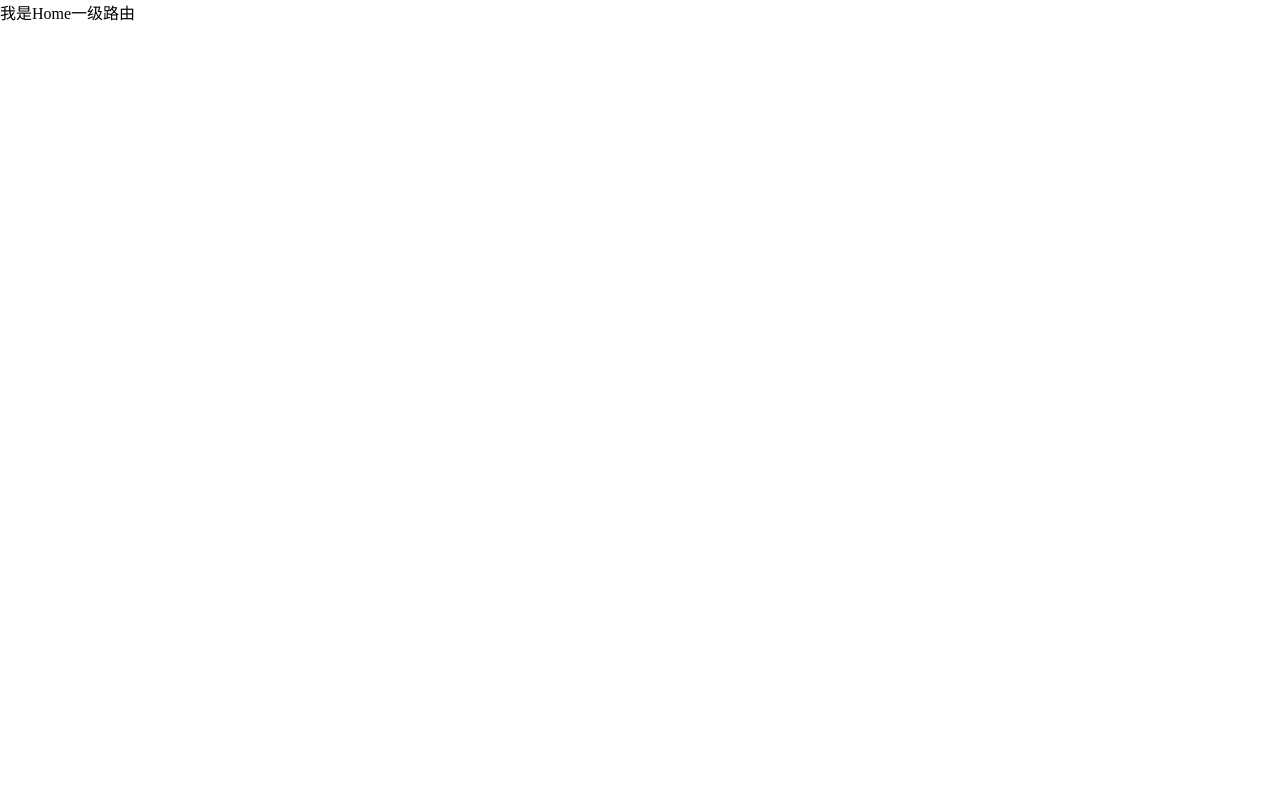
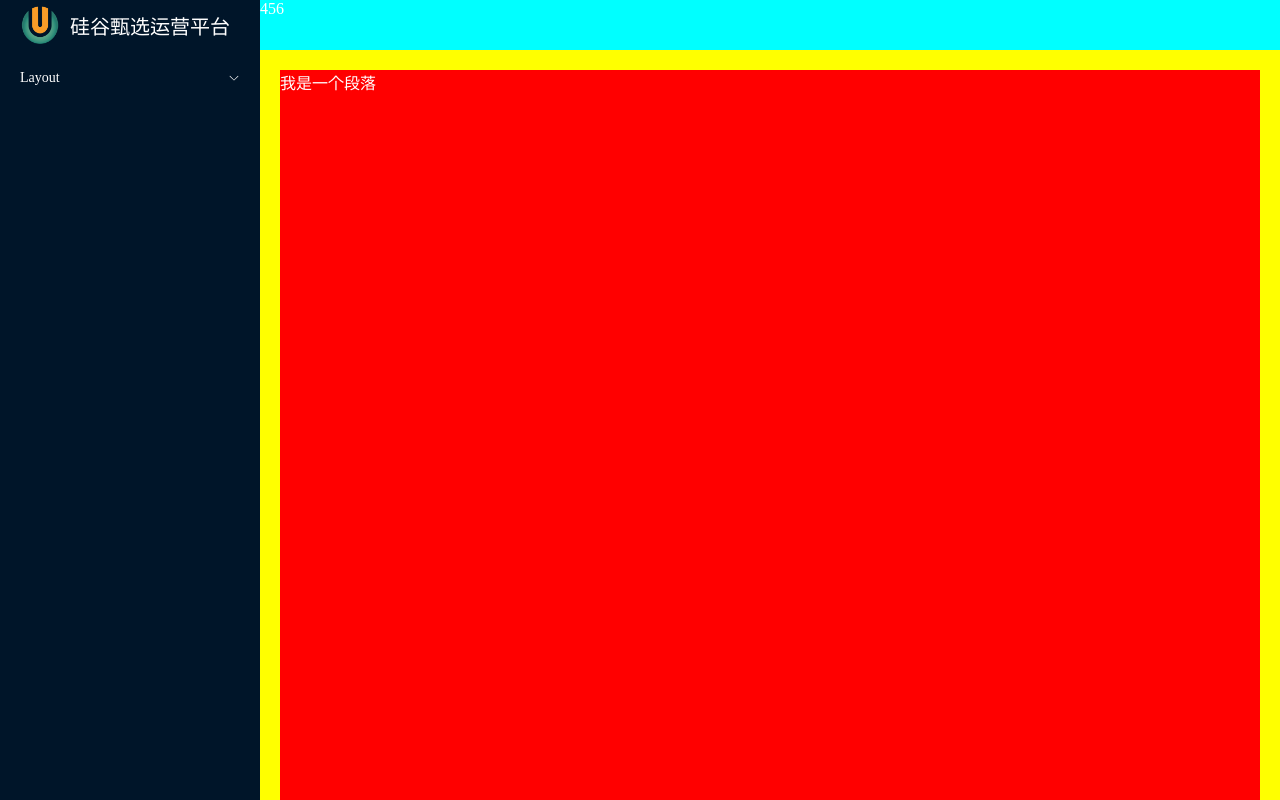
Before and after one commit to leon-frontend/vue3-general-manage, a Vue app: page /#/ in a window 1280 px wide. Built offline with nearby package versions, Linux system fonts and the light colour scheme.

Commit message:
feat: 20240630

```diff
--- a/package.json
+++ b/package.json
@@ -61,6 +61,7 @@
     "vite": "^5.2.0",
     "vite-plugin-mock": "^3.0.2",
     "vite-plugin-svg-icons": "^2.0.1",
+    "vite-plugin-vue-setup-extend": "^0.4.0",
     "vue-tsc": "^2.0.6"
   }
 }
--- /dev/null
+++ b/src/layout/index.vue
@@ -0,0 +1,74 @@
+<template>
+  <div class="layout_container">
+    <!-- 左侧菜单 -->
+    <div class="layout_slider">
+      <Logo></Logo>
+      <!-- 展示路由菜单 -->
+      <!-- 使用滚动组件，防止路由菜单太多超出范围 -->
+      <el-scrollbar class="scrollbar">
+        <!-- 菜单Menu组件，设置可折叠的路由菜单 -->
+        <el-menu style="--el-menu-bg-color: #001529; --el-menu-text-color: white">
+          <!-- 根据路由信息动态生成菜单 -->
+          <Menu :menuList="userStore.menuRoutes"></Menu>
+        </el-menu>
+      </el-scrollbar>
+    </div>
+    <!-- 顶部导航 -->
+    <div class="layout_tabbar">456</div>
+    <!-- 内容展示区 -->
+    <div class="layout_main">
+      <p style="height: 2000px; background-color: red;">我是一个段落</p>
+    </div>
+  </div>
+</template>
+
+<script setup lang="ts" name="Layout">
+import Logo from './logo/index.vue' // 引入Logo组件
+import Menu from './menu/index.vue' // 引入菜单组件
+import { useUserStore } from '@/store/modules/user' // 获取小仓库，仓库中有常量路由数据
+const userStore = useUserStore()
+</script>
+
+<style lang="scss" scoped>
+.layout_container {
+  width: 100%;
+  height: 100vh;
+  color: white;
+
+  .layout_slider {
+    width: $base-menu-width;
+    height: 100vh;
+    background-color: $base-menu-backgound-color;
+
+    .scrollbar {
+      width: 100%;
+      height: calc(100vh - $base-menu-logo-height);
+
+      // el-menu标签默认右边框是1px，需要清除这个样式
+      .el-menu {
+        border-right: none;
+      }
+    }
+  }
+
+  .layout_tabbar {
+    position: fixed;
+    width: calc(100% - $base-menu-width);
+    height: $base-tabbar-height;
+    background-color: cyan;
+    left: $base-menu-width;
+    top: 0px;
+  }
+
+  .layout_main {
+    position: absolute;
+    width: calc(100% - $base-menu-width);
+    height: calc(100vh - $base-tabbar-height);
+    background-color: yellow;
+    left: $base-menu-width;
+    top: $base-tabbar-height;
+    padding: 20px;
+    overflow: auto; // 加滚动条，其样式写在index.scss文件中，作为全局样式
+  }
+}
+</style>
--- /dev/null
+++ b/src/layout/logo/index.vue
@@ -0,0 +1,28 @@
+<template>
+  <div class="logo" v-if="setting.logoHidden">
+    <img :src="setting.logo" alt="">
+    <p>{{ setting.title }}</p>
+  </div>
+</template>
+
+<script setup lang="ts" name="index">
+import setting from '@/setting' // 引入设置标题与logo配置文件
+</script>
+
+<style lang="scss" scoped>
+.logo {
+  width: 100%;
+  height: $base-menu-logo-height;
+  display: flex;
+  align-items: center;
+  padding: 20px;
+  img {
+    width: 40px;
+    height: 40px;
+    margin-right: 10px;
+  }
+  p {
+    font-size: $base-logo-title-fontsize;
+  }
+}
+</style>
--- /dev/null
+++ b/src/layout/menu/index.vue
@@ -0,0 +1,32 @@
+<template>
+  <div>
+    <template v-for="item in menuList" :key="item.path">
+      <!-- 没有子路由的情况 -->
+      <!-- 使用item.meta.hidden属性判断该路由信息是否显示在导航栏中 -->
+      <el-menu-item v-if="!item.children && !item.meta.hidden" :index="item.path">
+        <template #title>
+          <span>图标&nbsp</span>
+          <span>{{ item.meta.title }}</span>
+        </template>
+      </el-menu-item>
+      <!-- 如果只有一个子路由，就只展示子路由，不需要使用折叠菜单 -->
+      <el-menu-item v-if="item.children && item.children.length === 1 && !item.children[0].meta.hidden" :index="item.children[0].path">
+        <template #title>{{ item.children[0].meta.title }}</template>
+      </el-menu-item>
+      <!-- 存在子路由并且子路由的数量大于 1 个 -->
+      <!-- <el-sub-menu :index="item.path" v-if="item.children && item.children.length > 1"> -->
+      <el-sub-menu :index="item.path" v-if="item.children && item.children.length > 1 && !item.meta.hidden">
+        <template #title>{{ item.meta.title }}</template>
+        <!-- 使用递归组件处理多级路由的场景 -->
+        <Menu :menuList="item.children"></Menu>
+      </el-sub-menu>
+    </template>
+  </div>
+</template>
+
+<!-- 递归组件必须设置 name 属性 -->
+<script setup lang="ts" name="Menu">
+defineProps(['menuList']) // 接受父组件传递过来的路由信息
+</script>
+
+<style lang="css" scoped></style>
--- a/src/router/routes.ts
+++ b/src/router/routes.ts
@@ -5,18 +5,56 @@ export const constantRoutes = [
     name: 'Login',
     path: '/login',
     component: () => import('@/views/Login/index.vue'),
+    meta: {
+      title: '登录', // 动态生成路由时展示的标题
+      hidden: true, // 代表路由标题在导航栏中是否隐藏，ture表示隐藏，false表示不隐藏
+    }
   },
   // 用户登陆成功，用于展示数据的路由
   {
-    name: 'Home',
+    name: 'Layout',
     path: '/',
-    component: () => import('@/views/Home/index.vue'),
+    component: () => import('@/layout/index.vue'),
+    meta: {
+      title: 'Layout', // 动态生成路由时展示的标题
+      hidden: false, // 代表路由标题在导航栏中是否隐藏，true表示隐藏，false表示不隐藏
+    },
+    children: [
+      {
+        path: '/home',
+        component: () => import('@/views/Home/index.vue'),
+        meta: {
+          title: '首页', // 动态生成路由时展示的标题
+          hidden: false,// 代表路由标题在导航栏中是否隐藏，true表示隐藏，false表示不隐藏
+        },
+      },
+      {
+        path: '/test',
+        component: () => import('@/views/Home/index.vue'),
+        meta: {
+          title: '测试',
+          hidden: false,// 代表路由标题在导航栏中是否隐藏，ture表示隐藏，false表示不隐藏
+        }
+      }
+    ],
   },
   {
     name: '404',
     path: '/404',
     component: () => import('@/views/404/index.vue'),
+    meta: {
+      title: '404', // 动态生成路由时展示的标题
+      hidden: true, // 代表路由标题在导航栏中是否隐藏，ture表示隐藏，false表示不隐藏
+    },
   },
   // 当上面的路由都没有匹配上时，使用重定向匹配下面的任意路由
-  { name: 'Any', path: '/:pathMatch(.*)*', redirect: '/404' },
+  {
+    name: 'Any',
+    path: '/:pathMatch(.*)*',
+    redirect: '/404',
+    meta: {
+      title: '任意路由', // 动态生成路由时展示的标题
+      hidden: true, // 代表路由标题在导航栏中是否隐藏，ture表示隐藏，false表示不隐藏
+    },
+  },
 ]
--- /dev/null
+++ b/src/setting.ts
@@ -0,0 +1,6 @@
+// 用于项目logo和标题的配置
+export default {
+  title: '硅谷甄选运营平台', // 项目标题
+  logo: '/logo.png', // 项目logo路径设置
+  logoHidden: true, // logo组件是否隐藏
+}
--- a/src/store/modules/user.ts
+++ b/src/store/modules/user.ts
@@ -1,12 +1,15 @@
 // 创建用户相关的小仓库
 import { defineStore } from 'pinia'
 import { reqLogin } from '@/api/user'
-import { ref } from 'vue'
+import { reactive, ref } from 'vue'
 import type { LoginForm, LoginResponseData } from '@/api/user/type' // 引入ts数据类型
 // @/utils/token.ts文件封装本地存储数据与读取数据的方法
 import { SET_TOKEN, GET_TOKEN } from '@/utils/token'
+// 引入常量路由，将路由规则放入仓库中，方便组件根据路由动态生成数据
+import { constantRoutes } from '@/router/routes'
 
 export const useUserStore = defineStore('User', () => {
+  //#region ---------- 和 token & 发请求相关的业务处理 -------------
   // 1. 使用 ref/reactive 定义的响应式数据就是 state 中的数据
   // token是用户的唯一标识，并且实现localStorage的持久化
   // localStorage.getItem('TOKEN')的默认值是null
@@ -29,8 +32,13 @@ export const useUserStore = defineStore('User', () => {
       return Promise.reject(new Error(result.data.message))
     }
   }
+  //#endregion --------- 和token&发请求相关的业务处理 ---------------
 
-  // 3. 定义的computed函数就是 getters 配置项
+  //#region ------------ 和路由相关的业务处理 ----------------
+  let menuRoutes = reactive(constantRoutes) // 常量路由数据
+  //#endregion --------- 和路由相关的业务处理 ----------------
 
-  return { token, userLogin }
+
+  // 暴露数据给外界使用
+  return { token, userLogin, menuRoutes }
 })
--- a/src/styles/index.scss
+++ b/src/styles/index.scss
@@ -1,2 +1,15 @@
 // 引入清除默认样式
-@import './reset.scss'
+@import './reset.scss';
+
+// 滚动条的外观设置
+::-webkit-scrollbar {
+  width: 10px; // 滚动条的宽度
+}
+::-webkit-scrollbar-track {
+  background-color: $base-menu-backgound-color; // 滚动条的颜色
+}
+::-webkit-scrollbar-thumb {
+  width: 10px;
+  background-color: yellow; // 滚动滑块的颜色
+  border-radius: 10px;
+}
--- a/src/styles/variable.scss
+++ b/src/styles/variable.scss
@@ -1,2 +1,14 @@
 // 定义 scss 的全局变量
-// $color: red;
+
+// 左侧菜单栏的宽度和颜色
+$base-menu-width: 260px;
+$base-menu-backgound-color: #001529;
+
+// 顶部导航的高度
+$base-tabbar-height: 50px;
+
+// 左侧菜单栏logo高度设置
+$base-menu-logo-height: 50px;
+
+// 左侧菜单栏logo的文字大小
+$base-logo-title-fontsize: 20px;
--- a/src/views/Login/index.vue
+++ b/src/views/Login/index.vue
@@ -10,42 +10,23 @@
         <!-- :model="loginForm"属性指将表单数据收集到loginForm对象中 -->
         <!-- :rules="rules"属性指表单的校验规则在rules对象中-->
         <!-- ref="form"属性用于获取el-form组件实例，调用该实例身上的validate方法校验表单 -->
-        <el-form
-          class="login_form"
-          :model="loginForm"
-          :rules="rules"
-          ref="form"
-        >
+        <el-form class="login_form" :model="loginForm" :rules="rules" ref="form">
           <h1>Hello</h1>
           <h2>WelCome to GuiGuZhenXuan</h2>
           <!-- 用户名输入框 -->
           <el-form-item prop="username">
             <!-- prop="username"属性表示需要进行校验的值,prop的值对应于rules对象中的属性名 -->
-            <el-input
-              :prefix-icon="User"
-              v-model="loginForm.username"
-            ></el-input>
+            <el-input :prefix-icon="User" v-model="loginForm.username"></el-input>
           </el-form-item>
           <!-- 密码输入框 -->
           <el-form-item prop="password">
             <!-- prop="password"属性表示需要进行校验的值 -->
-            <el-input
-              type="password"
-              :prefix-icon="Lock"
-              v-model="loginForm.password"
-              show-password
-            ></el-input>
+            <el-input type="password" :prefix-icon="Lock" v-model="loginForm.password" show-password></el-input>
           </el-form-item>
           <!-- 登录按钮 -->
           <el-form-item>
             <!-- loading属性用于控制按钮的加载效果 -->
-            <el-button
-              class="login_btn"
-              type="primary"
-              size="default"
-              @click="login"
-              :loading="loading"
-            >
+            <el-button class="login_btn" type="primary" size="default" @click="login" :loading="loading">
               登录
             </el-button>
           </el-form-item>
@@ -98,40 +79,29 @@ const login = async () => {
 }
 
 // -------------------- 表单校验 ------------------------
-// validatePass是自定义校验规则的函数
-// rule参数为校验规则对象
-// value参数为表单元素的文本内容
-// callback参数是一个函数，如果校验通过就调用该函数;如果校验没通过则调用该函数时传入Error错误信息
-// const validateUsername = (rule: any, value: any, callback: any) => {
-//   if (/^\d{5, 10}$/.test(value)) callback()
-//   else callback(new Error('账号长度至少5位，至多10位'))
-// }
-
+// 自定义校验规则 => validateUsernames 函数是自定义校验规则的函数
+// rule参数为校验规则对象, value参数为表单元素的文本内容
+// callback参数是一个函数，如果校验通过就调用该函数放行;如果校验没通过则调用该函数时传入Error错误信息
+const validateUsername =  (rule: any, value: any, callback: any) => {
+  if (value.length >= 5 && value.length <= 10) callback()
+  else callback(new Error('账号长度至少5位，至多10位'))
+}
+const validatePassword = (rule: any, value: any, callback: any) => {
+  if (value.length >= 6 && value.length <= 10) callback()
+  else callback(new Error('密码长度至少6位，至多10位'))
+}
 // 配置表单校验规则
 const rules = {
+  // 1. -------- 默认校验规则配置 ---------
   // required属性表示该字段必须要校验
   // message属性表示校验失败时的提示信息
   // trigger属性表示触发校验的时机，blur表示失去焦点时触发校验，change表示文本发生变化时触发校验
-  username: [
-    {
-      required: true,
-      min: 5,
-      max: 10,
-      message: '用户名长度至少6位，至多10位',
-      trigger: 'change',
-    },
-  ],
-  password: [
-    {
-      required: true,
-      min: 6,
-      max: 15,
-      message: '用户名长度至少6位，至多15位',
-      trigger: 'change',
-    },
-  ],
-  // 自定义校验规则
-  // username: [{ validator: validateUsername, trigger: 'change' }],
+  // username: [{ required: true, min: 5, max: 10, message: '用户名长度至少6位，至多10位', trigger: 'change' }],
+  // password: [{ required: true, min: 6, max: 15, message: '用户名长度至少6位，至多15位', trigger: 'change' }],
+  // 2. -------- 自定义校验规则 ---------
+  // 配置validator属性和自定义校验函数
+  username: [{ validator: validateUsername, trigger: 'change' }],
+  password: [{ validator: validatePassword, trigger: 'change' }],
 }
 </script>
 
--- a/vite.config.ts
+++ b/vite.config.ts
@@ -3,6 +3,7 @@ import vue from '@vitejs/plugin-vue'
 import path from 'path'
 import { createSvgIconsPlugin } from 'vite-plugin-svg-icons'
 import { viteMockServe } from 'vite-plugin-mock'
+import VueSetupExtend from "vite-plugin-vue-setup-extend"
 
 // https://vitejs.dev/config/
 export default defineConfig(({ command }) => {
@@ -17,6 +18,7 @@ export default defineConfig(({ command }) => {
       viteMockServe({
         enable: command === 'serve', //用于判断当前的环境，只用于开发环境
       }),
+      VueSetupExtend()
     ],
     resolve: {
       alias: {
```
Also changed, not shown: public/logo.png (added), 1 other file (tests, documents, lock files or other folders).
